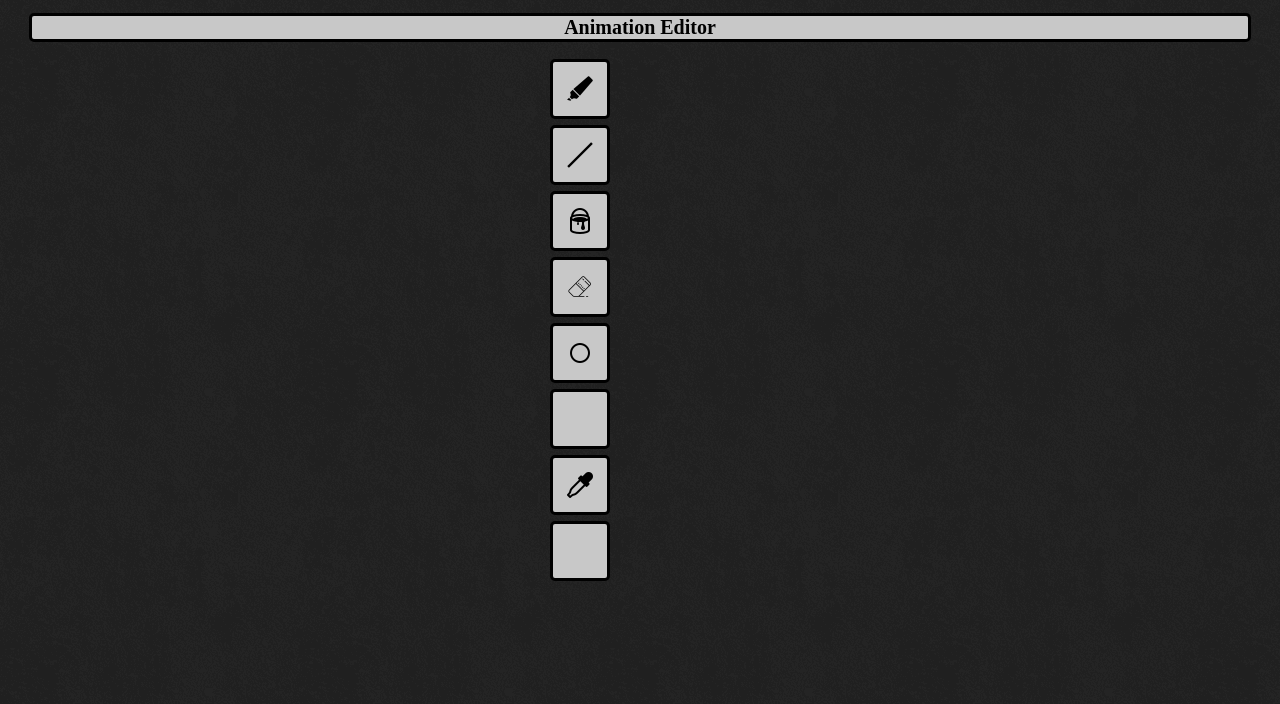
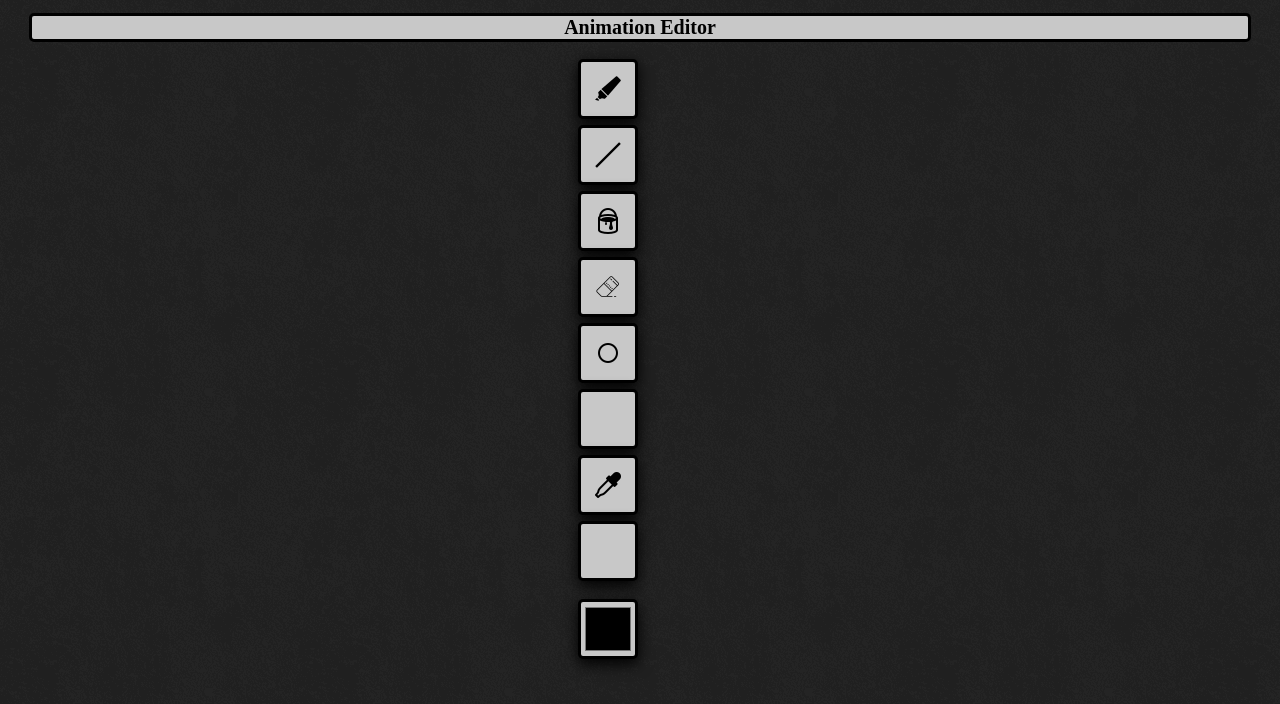
Before and after one commit to cqxg/Free-Animation-Editor, a website built with webpack: page src/public/index.html in a window 1280 px wide. Built offline with nearby package versions, Linux system fonts and the light colour scheme.

Commit message:
feat: add more styling for tools

```diff
--- a/src/public/index.html
+++ b/src/public/index.html
@@ -31,6 +31,7 @@
             </button>
             <button title="You can move the drawing" class="mover">
             </button>
+            <input title="You can choose a color for drawing" type="color" class="color__selector" value='#000000'>
         </section>
 
     </main>
--- a/src/styles/main_styles.css
+++ b/src/styles/main_styles.css
@@ -1,5 +1,3 @@
-/* --------------------------------------------------- MAIN STYLES ------------------------------------------------------------------------ */
-
 body {
 	background: url('../styles/assets/dark_wall.png') repeat;
 	margin: 0;
--- a/src/styles/tools.css
+++ b/src/styles/tools.css
@@ -1,3 +1,10 @@
+.tools {
+	width: 10%;
+	display: flex;
+	flex-wrap: wrap;
+    align-items: center;
+    justify-content: center;
+}
 
 .pen {
 	background: url('../styles/assets/tools/pen.png') no-repeat;
@@ -33,21 +40,24 @@
 
 .pen,
 .line,
+.rect,
+.mover,
+.circle,
 .eraser,
 .bucket,
 .dropper,
-.circle,
-.rect,
-.mover {
+.color__selector {
 	width: 60px;
-    height: 60px;
-    margin: 3px 3px;
-    border-radius: 5px;
+	height: 60px;
+	cursor: pointer;
+	margin: 3px 3px;
+	border-radius: 5px;
     background-position: center;
     border: 3px solid rgb(0, 0, 0);
-    background-color: rgb(200, 200, 200);
+	background-color: rgb(200, 200, 200);
+	box-shadow: 0 5px 15px 0 rgb(0, 0, 0)
 }
 
-.tools {
-	width: 10%;
+.color__selector {
+	margin-top: 15px;
 }
```
